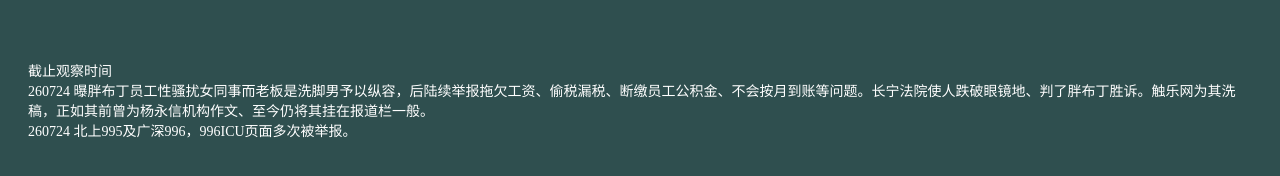
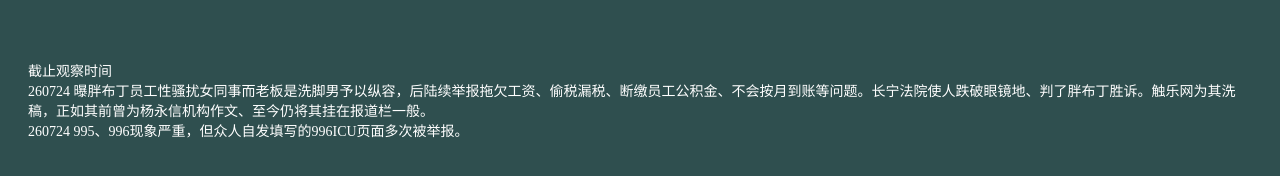
Before and after one commit to 0Ofl/0Ofl.github.io, a plain HTML site: page info.html in a window 1280 px wide. Drawn offline with Linux system fonts and the light colour scheme.

Commit message:
Update info.html

```diff
--- a/info.html
+++ b/info.html
@@ -29,7 +29,7 @@
 		<p>&nbsp;</p>
 		<p>截止观察时间</p>
 		<p>260724 曝胖布丁员工性骚扰女同事而老板是洗脚男予以纵容，后陆续举报拖欠工资、偷税漏税、断缴员工公积金、不会按月到账等问题。长宁法院使人跌破眼镜地、判了胖布丁胜诉。触乐网为其洗稿，正如其前曾为杨永信机构作文、至今仍将其挂在报道栏一般。</p>
-		<p>260724 北上995及广深996，996ICU页面多次被举报。</p>
+		<p>260724 995、996现象严重，但众人自发填写的996ICU页面多次被举报。</p>
 		<p>&nbsp;</p>
 	</div>
 
```
